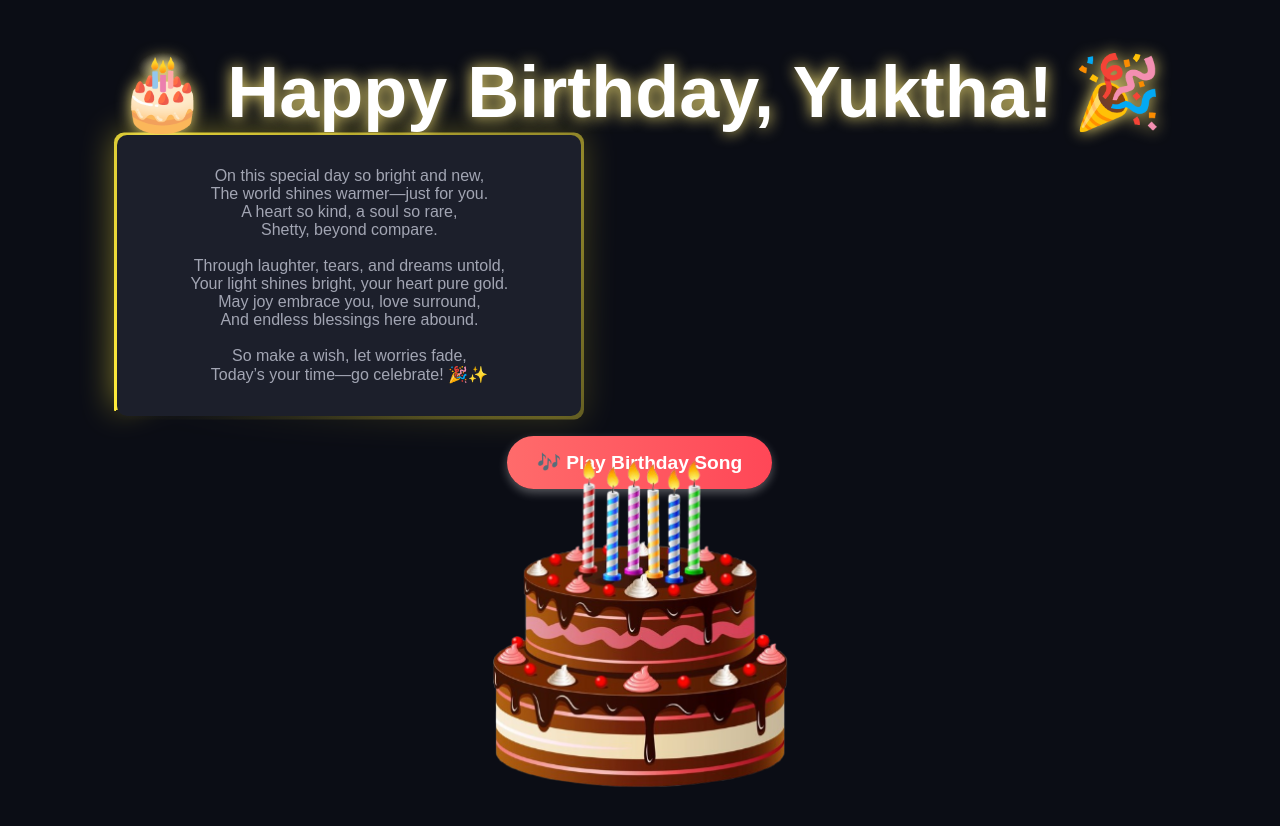
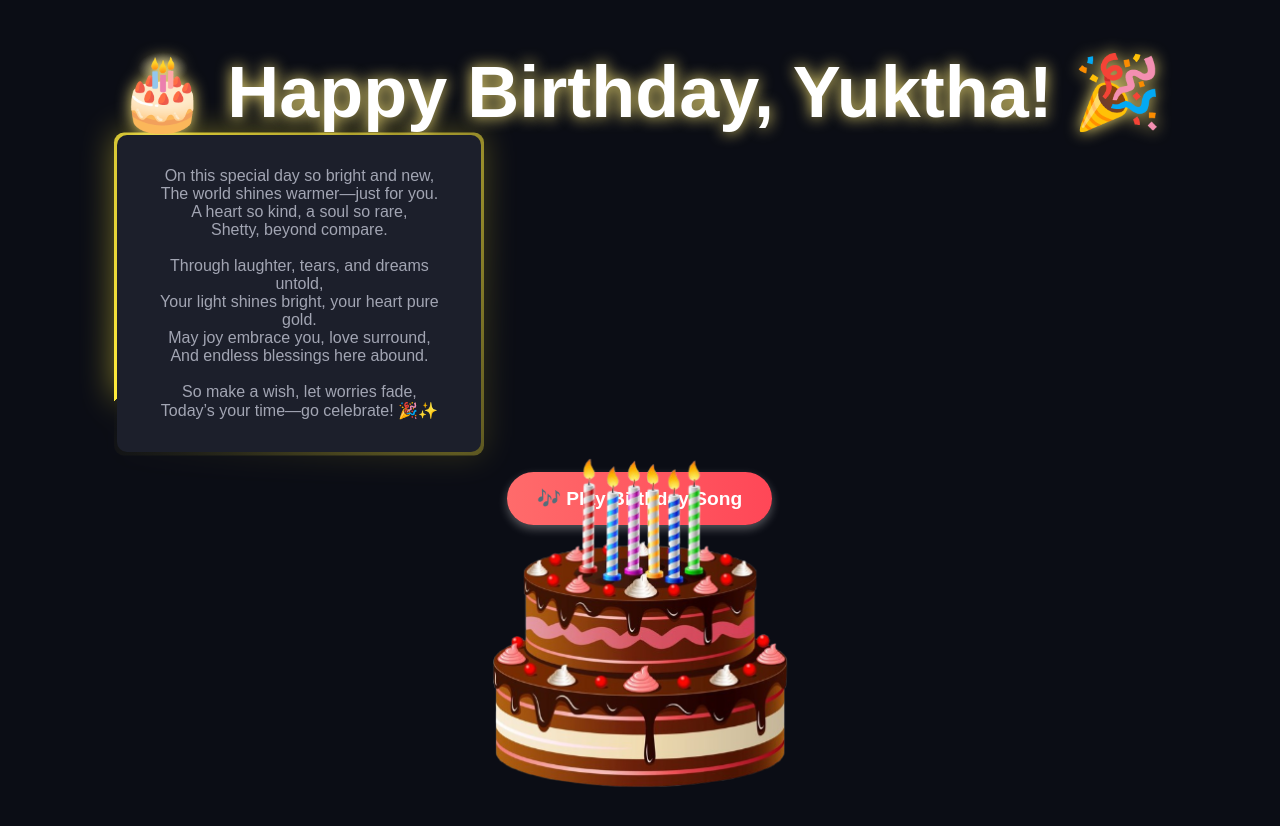
Before and after one commit to pkarthikmohan/wishh, a plain HTML site: page index.html in a window 1280 px wide. Drawn offline with Linux system fonts and the light colour scheme.

Commit message:
Update index.html

```diff
--- a/index.html
+++ b/index.html
@@ -68,7 +68,7 @@ body {
 /* Poem Box */
 .poem {
   padding: 2em;
-  width: 400px;
+  width: 300px;
   background: #1c1f2b;
   text-align: center;
   border-radius: 10px;
```
